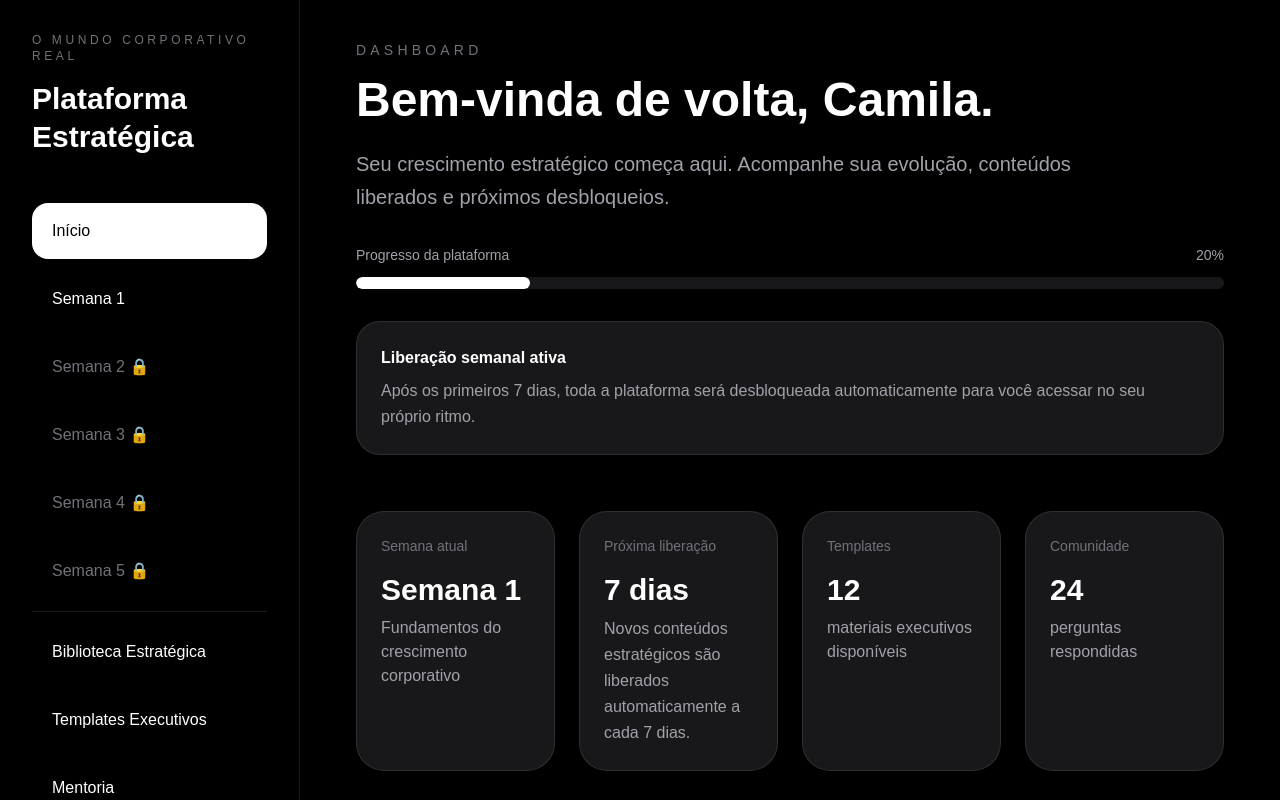
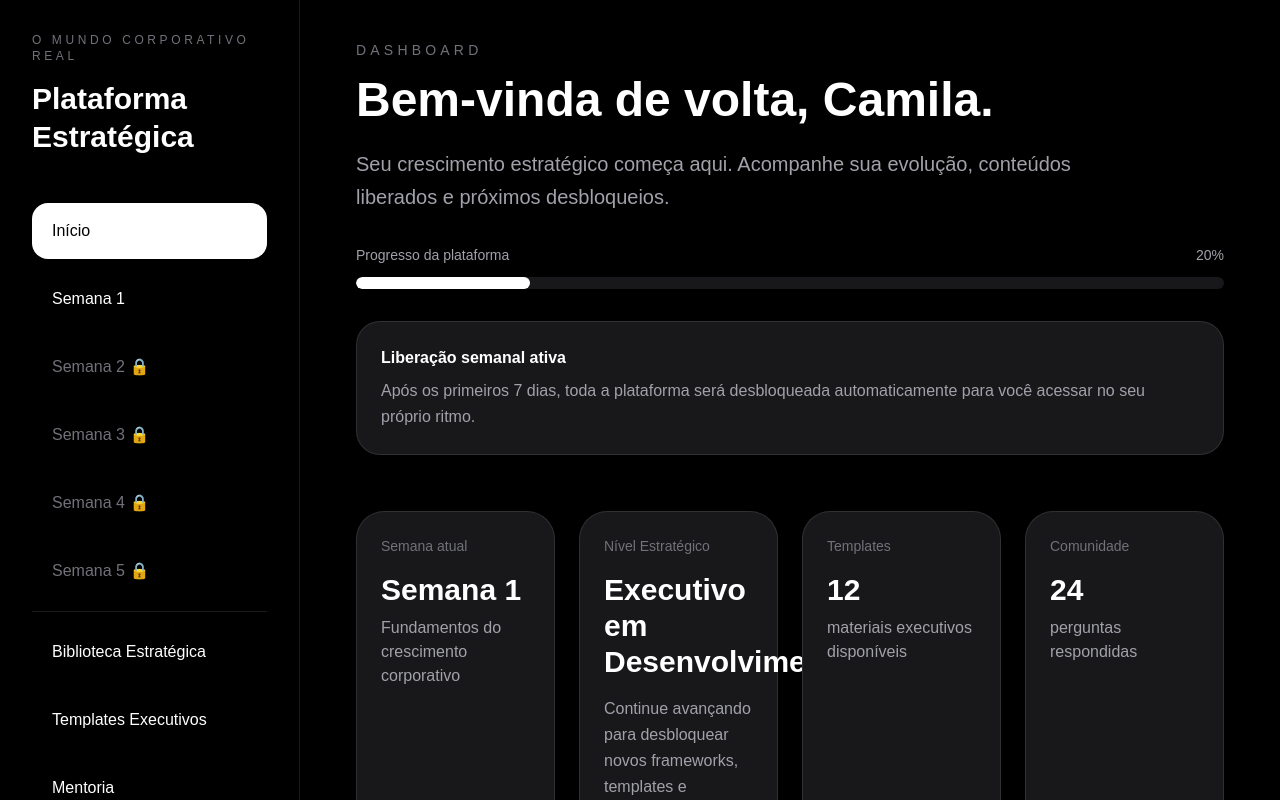
Before and after one commit to camymagini-sudo/da-base-ao-topo, a Next.js app: page /dashboard in a window 1280 px wide. Shown: the top 800 px of the page. Built offline with nearby package versions, Linux system fonts and the light colour scheme.

Commit message:
Update page.js

```diff
--- a/app/dashboard/page.js
+++ b/app/dashboard/page.js
@@ -169,17 +169,17 @@ export default function DashboardPage() {
 
           <div className="bg-zinc-900 border border-white/10 rounded-[28px] p-6">
 
-            <p className="text-zinc-500 text-sm mb-4">
-              Próxima liberação
-            </p>
+  <p className="text-zinc-500 text-sm mb-4">
+    Nível Estratégico
+  </p>
 
-            <h3 className="text-3xl font-bold mb-2">
-              7 dias
-            </h3>
+  <h3 className="text-3xl font-bold mb-4">
+    Executivo em Desenvolvimento
+  </h3>
 
-            <p className="text-zinc-400 leading-relaxed">
-              Novos conteúdos estratégicos são liberados automaticamente a cada 7 dias.
-            </p>
+  <p className="text-zinc-400 leading-relaxed">
+    Continue avançando para desbloquear novos frameworks, templates e conteúdos estratégicos.
+  </p>
 
           </div>
 
```
